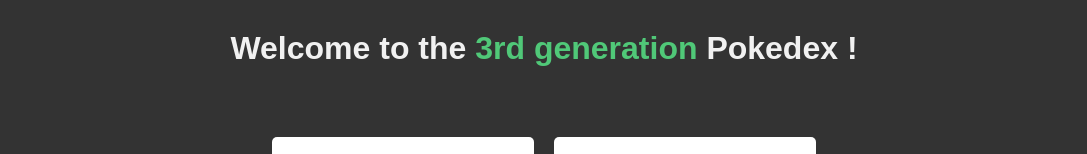
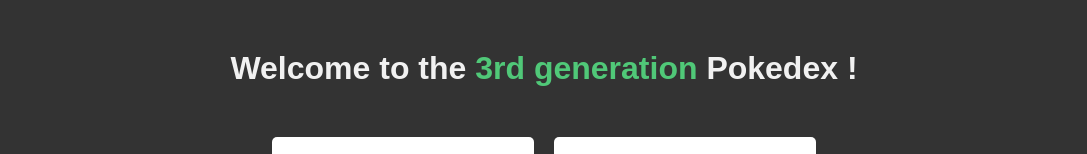
Before and after one commit to Sevennwi/Pokedex, a plain HTML site: page index.html in a window 1280 px wide. Shown: the top 154 px of the page, without its empty margins (96-1183 px from the left). Drawn offline with Linux system fonts and the light colour scheme; no server answers.

Commit message:
Padding Change

```diff
--- a/style.css
+++ b/style.css
@@ -14,7 +14,7 @@
 
 h1 {
   text-align: center;
-  padding: 30px 0;
+  padding: 50px 0 10px;
   color: #f1f1f1;
 }
 
```
